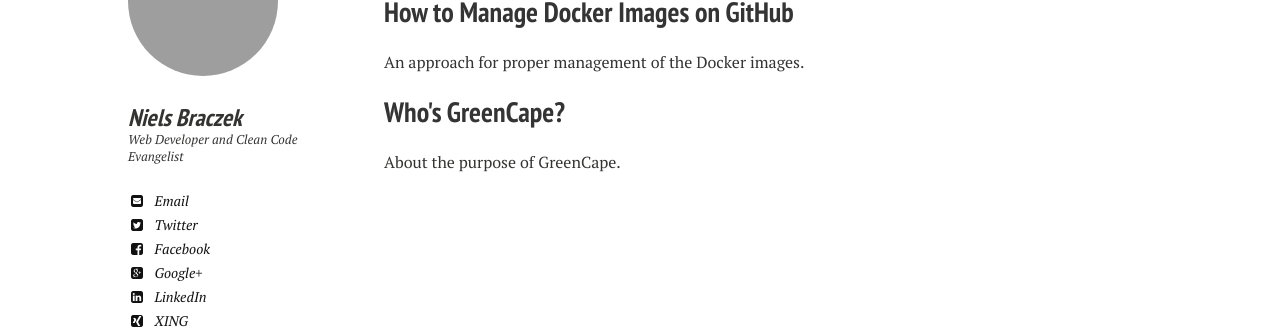
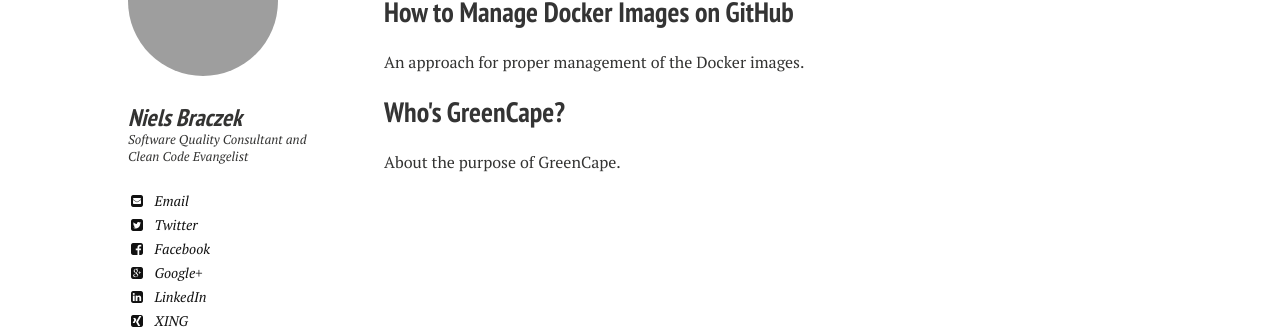
Before and after one commit to GreenCape/greencape.github.io, a Jekyll site: the page built from index.md, in a window 1280 px wide. Shown: the part 519-848 px from the top of the page. Built offline with Jekyll 4.4.1, drawn with Linux system fonts in a browser that asks for light colours; nearby versions of some CDN libraries; grey boxes are pictures that could not be loaded.

Commit message:
Use rouge as the highlighter

```diff
--- a/_config.yml
+++ b/_config.yml
@@ -6,7 +6,7 @@ url:              http://greencape.github.io
 # Jekyll configuration
 permalink:   /:categories/:title/
 markdown:    kramdown
-highlighter: pygments
+highlighter: rouge
 sass:
   sass_dir: _sass
   style: compressed
@@ -25,7 +25,7 @@ kramdown:
 owner:
   name: Niels Braczek
   avatar: https://www.gravatar.com/avatar/6df6b94097c21564b7521425990fe162?s=328&d=identicon&r=PG
-  bio: "Web Developer and Clean Code Evangelist"
+  bio: "Software Quality Consultant and Clean Code Evangelist"
   email: nbraczek@bsds.de
   disqus-shortname: greencape
   twitter: hiPHPie
```
